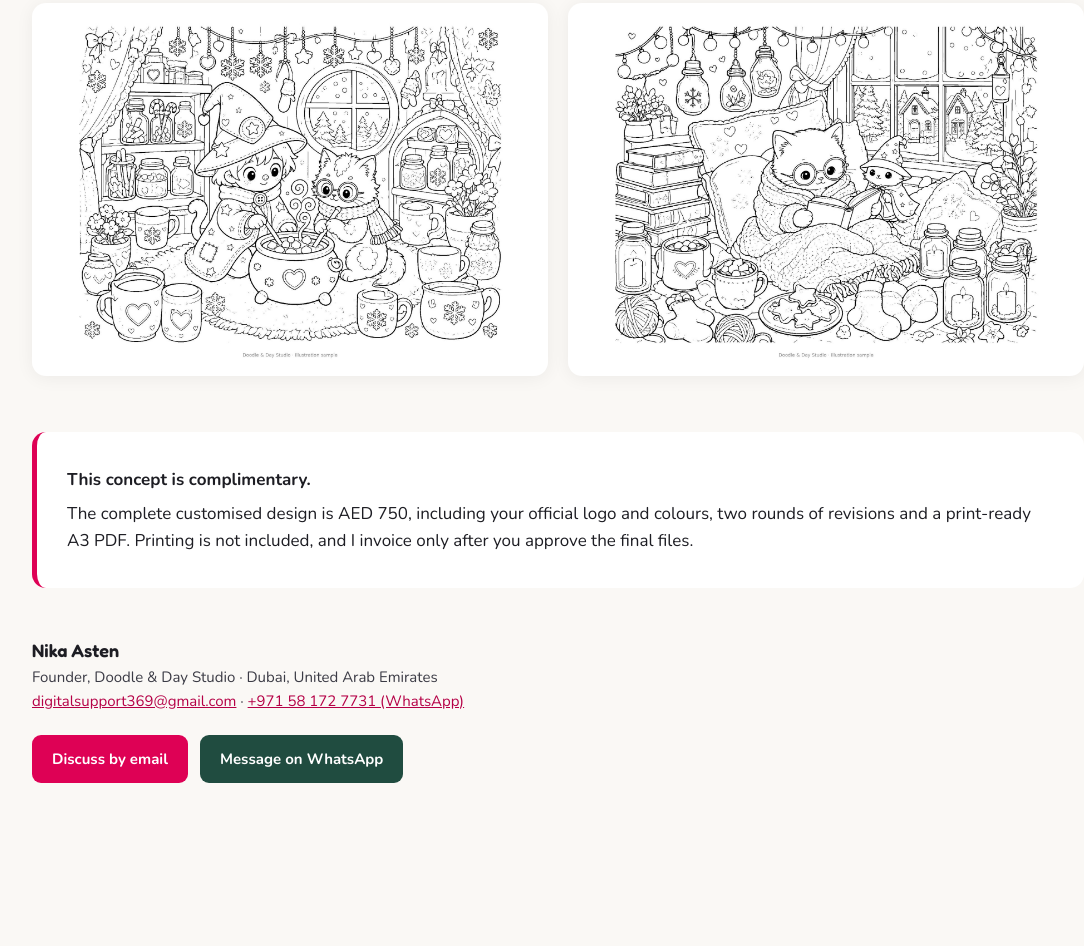
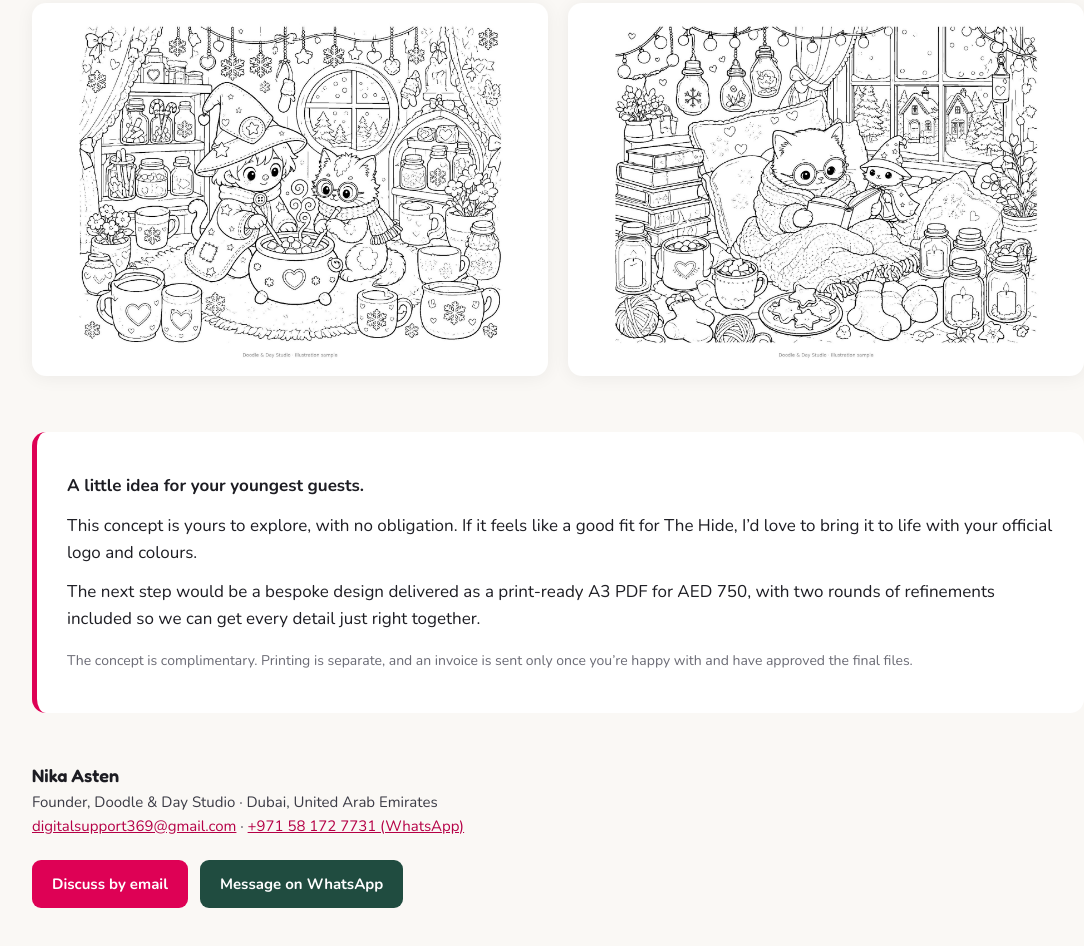
Before and after one commit to nikaasten/the-hide, a plain HTML site: page index.html in a window 1280 px wide. Shown: the part 1533-2479 px from the top of the page, without its empty margins (82-1166 px from the left). Before the commit the page ends 2380 px from the top, so only its background shows below. Drawn offline with nearby package versions, Linux system fonts and the light colour scheme.

Commit message:
Soften the invitation and design pricing copy

```diff
--- a/index.html
+++ b/index.html
@@ -18,7 +18,7 @@ li{margin:6px 0}
 .grid{display:grid;grid-template-columns:repeat(auto-fit,minmax(min(100%,300px),1fr));gap:20px}
 .grid figure{margin-top:22px}
 .terms{margin-top:56px;background:#fff;border-radius:14px;padding:28px 30px;border-left:5px solid #de0155}
-.terms p{margin:6px 0;font-size:17px}
+.terms p{margin:12px 0;font-size:17px}.terms .fine-print{font-size:14px;color:#6b6b75;margin-top:18px}
 footer{margin-top:48px;font-size:15px;color:#3b3b45}
 footer b{font-family:Fredoka;font-weight:600;font-size:18px;color:#1d1d23}
 a{color:#b50046}a:focus-visible{outline:3px solid #de0155;outline-offset:5px}
@@ -45,8 +45,10 @@ figure a{display:block;cursor:zoom-in}figure img{height:auto}
 <figure><a href="sample2.jpg" target="_blank" rel="noopener" aria-label="Open full-size: Illustration sample"><img src="sample2.jpg" alt="Illustration sample"></a></figure>
 </div>
 <div class="terms">
-<p><b>This concept is complimentary.</b></p>
-<p>The complete customised design is AED 750, including your official logo and colours, two rounds of revisions and a print-ready A3 PDF. Printing is not included, and I invoice only after you approve the final files.</p>
+<p><b>A little idea for your youngest guests.</b></p>
+<p>This concept is yours to explore, with no obligation. If it feels like a good fit for The Hide, I’d love to bring it to life with your official logo and colours.</p>
+<p>The next step would be a bespoke design delivered as a print-ready A3 PDF for AED 750, with two rounds of refinements included so we can get every detail just right together.</p>
+<p class="fine-print">The concept is complimentary. Printing is separate, and an invoice is sent only once you’re happy with and have approved the final files.</p>
 </div>
 <footer><b>Nika Asten</b><br>Founder, Doodle &amp; Day Studio · Dubai, United Arab Emirates<br><a href="mailto:digitalsupport369@gmail.com">digitalsupport369@gmail.com</a> · <a href="https://wa.me/971581727731">+971 58 172 7731 (WhatsApp)</a><div class="actions"><a href="mailto:digitalsupport369@gmail.com?subject=The%20Hide%20placemat%20concept">Discuss by email</a><a href="https://wa.me/971581727731" target="_blank" rel="noopener">Message on WhatsApp</a></div></footer>
 </div></body></html>
```
